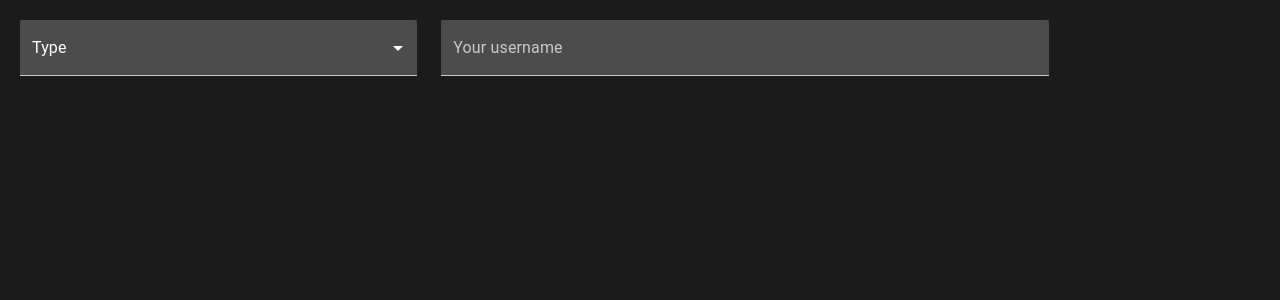
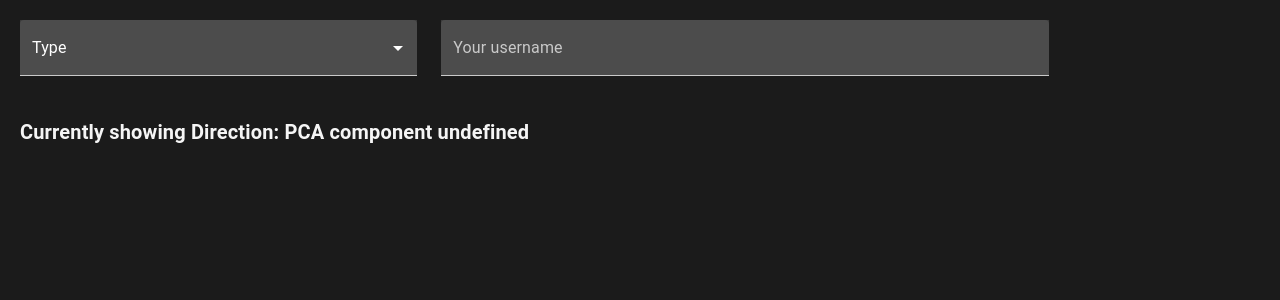
Before and after one commit to adamyedidia/resid_viewer, a React (Create React App) app in the folder client/: page / in a window 1280 px wide. Shown: the top 300 px of the page. Built offline with nearby package versions, Linux system fonts and the light colour scheme.

Commit message:
Direction info

```diff
--- a/client/src/App.js
+++ b/client/src/App.js
@@ -162,6 +162,29 @@ const IndexSelector = ({ range, selectedIndex, onIndexChange, label }) => (
     </FormControl>
   </Grid>
 );
+
+const DirectionInfo = ({ direction }) => {
+  if (!direction) return null;
+  const directionName = direction?.name || `PCA component ${direction?.componentIndex}`;
+  const percentVariance = direction?.fractionOfVarianceExplained ? Math.round(direction.fractionOfVarianceExplained * 10000) / 100 : null;
+  return (
+    <>
+      <Grid container direction="column" spacing={2}>
+        <Grid item xs={12}>
+          <Typography variant="h6" sx={{ fontWeight: 'bold' }}>
+            {`Currently showing Direction: ${directionName}`}
+          </Typography>
+        </Grid>
+        {percentVariance !== null ? <Grid item xs={12}>
+          <Typography variant="body1">
+            {`This direction explains ${percentVariance} percent of the variance`}
+          </Typography>
+        </Grid> : null}
+      </Grid>
+      <br/>
+    </>
+    );
+  }
 
 const MemoizedDialogContent = React.memo(({
   directionSliders,
@@ -528,6 +551,7 @@ const App = () => {
           <LoadingIndicator />
           <br />
         </>}
+        <DirectionInfo direction={direction}/>
         <Grid container spacing={1}>
           {Object.entries(groupedResids).map(([promptId, resids]) => (
             <Grid item xs={12} key={promptId}>
```
Also changed, not shown: 1 other file (tests, documents, lock files or other folders).
